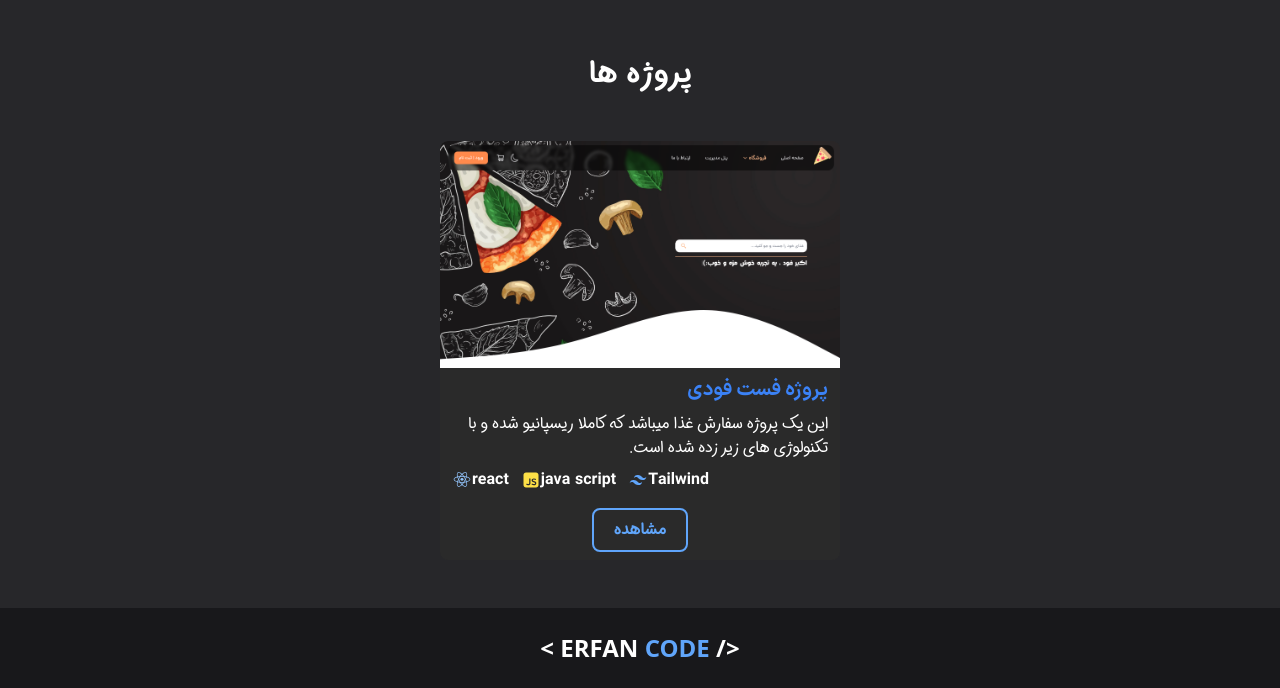
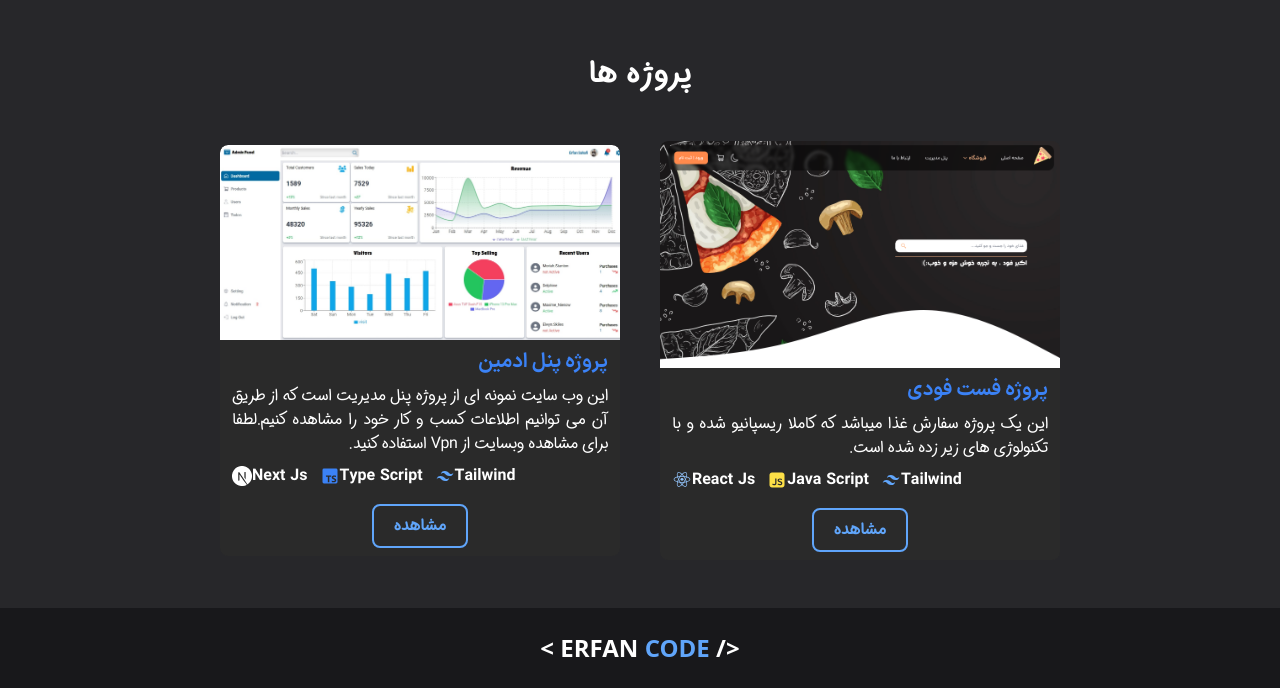
Before and after one commit to Erfan-Sahafi/my-site, a React (Vite) app: page / in a window 1280 px wide. Shown: the part 2441-3129 px from the top of the page. Built offline with nearby package versions, Linux system fonts and the light colour scheme.

Commit message:
update commit

```diff
--- a/src/Components/ProjectCard/ProjectCard.jsx
+++ b/src/Components/ProjectCard/ProjectCard.jsx
@@ -17,7 +17,7 @@ const ProjectCard = (props) => {
         <h3 className="font-IranSansBold text-blue-500 text-xl">
           {props.title}
         </h3>
-        <p className="font-IranSansdn leading-6 text-white tracking-tight">
+        <p className="font-IranSansdn leading-6 text-justify text-white tracking-tight">
           {props.desc}
         </p>
         <div className="flex gap-3 text-white items-center justify-end font-IranSansBolddn">
--- a/src/data.jsx
+++ b/src/data.jsx
@@ -1,8 +1,9 @@
 import { AiFillGithub, AiFillHome , AiOutlineInstagram } from "react-icons/ai";
 import { FaUser, FaFolderOpen, FaCode, FaTelegram } from "react-icons/fa";
-import { BiLogoReact, BiLogoTailwindCss } from "react-icons/bi";
+import { BiLogoReact, BiLogoTailwindCss, BiLogoTypescript } from "react-icons/bi";
 import { BsLinkedin } from "react-icons/bs"
 import { HiOutlineMail } from 'react-icons/hi'
+import { SiNextdotjs } from "react-icons/si";
 import { RiJavascriptFill } from "react-icons/ri";
 
 
@@ -41,14 +42,14 @@ const social = [
 ]
 const skills = [
   { id: 1, title: "react js", color: "#0ea5e9", percent: 80 },
-  { id: 2, title: "next js", color: "#fff", percent: 70 },
-  { id: 3, title: "Java Script", color: "#eab308", percent: 78 },
-  { id: 4, title: "Type Script", color: "#0ea5e9", percent: 70 },
-  { id: 5, title: "html", color: "#ea580c", percent: 90 },
-  { id: 6, title: "css", color: "#0284c7", percent: 75 },
+  { id: 2, title: "next js", color: "#fff", percent: 80 },
+  { id: 3, title: "Java Script", color: "#eab308", percent: 85 },
+  { id: 4, title: "Type Script", color: "#0ea5e9", percent: 75 },
+  { id: 5, title: "html", color: "#ea580c", percent: 100 },
+  { id: 6, title: "css", color: "#0284c7", percent: 90 },
   { id: 7, title: "bootstrap", color: "#9333ea", percent: 85 },
-  { id: 8, title: "tailwind", color: "#38BDF8", percent: 95 },
-  { id: 9, title: "mui", color: "#22c55e", percent: 70 },
+  { id: 8, title: "tailwind", color: "#38BDF8", percent: 90 },
+  { id: 9, title: "mui", color: "#22c55e", percent: 65 },
 ];
 const projects = [
   {
@@ -64,16 +65,40 @@ const projects = [
       },
       {
         id: 2,
-        title: "java script",
+        title: "Java Script",
         icon: <RiJavascriptFill className="text-xl text-yellow-300" />,
       },
       {
         id: 1,
-        title: "react",
+        title: "React Js",
         icon: <BiLogoReact className="text-xl text-blue-300" />,
       },
     ],
     href: "https://fastfoodshope.iran.liara.run/",
   },
+  {
+    id: 2,
+    title: "پروژه پنل ادمین",
+    img: "/images/admin.jpeg",
+    desc: "این وب سایت نمونه ای از پروژه پنل مدیریت است که از طریق آن می توانیم اطلاعات کسب و کار خود را مشاهده کنیم.لطفا برای مشاهده وبسایت از Vpn استفاده کنید.",
+    technology: [
+      {
+        id: 3,
+        title: "Tailwind",
+        icon: <BiLogoTailwindCss className="text-xl text-blue-400" />,
+      },
+      {
+        id: 2,
+        title: "Type Script",
+        icon: <BiLogoTypescript className="text-xl fill-blue-500" />,
+      },
+      {
+        id: 1,
+        title: "Next Js",
+        icon: <SiNextdotjs className="text-xl" />,
+      },
+    ],
+    href: "https://dashboard-admin-tau.vercel.app/",
+  },
 ];
 export { navItem, skills, projects,social };
```
Also changed, not shown: public/images/admin.jpeg (added), 1 other file (tests, documents, lock files or other folders).
